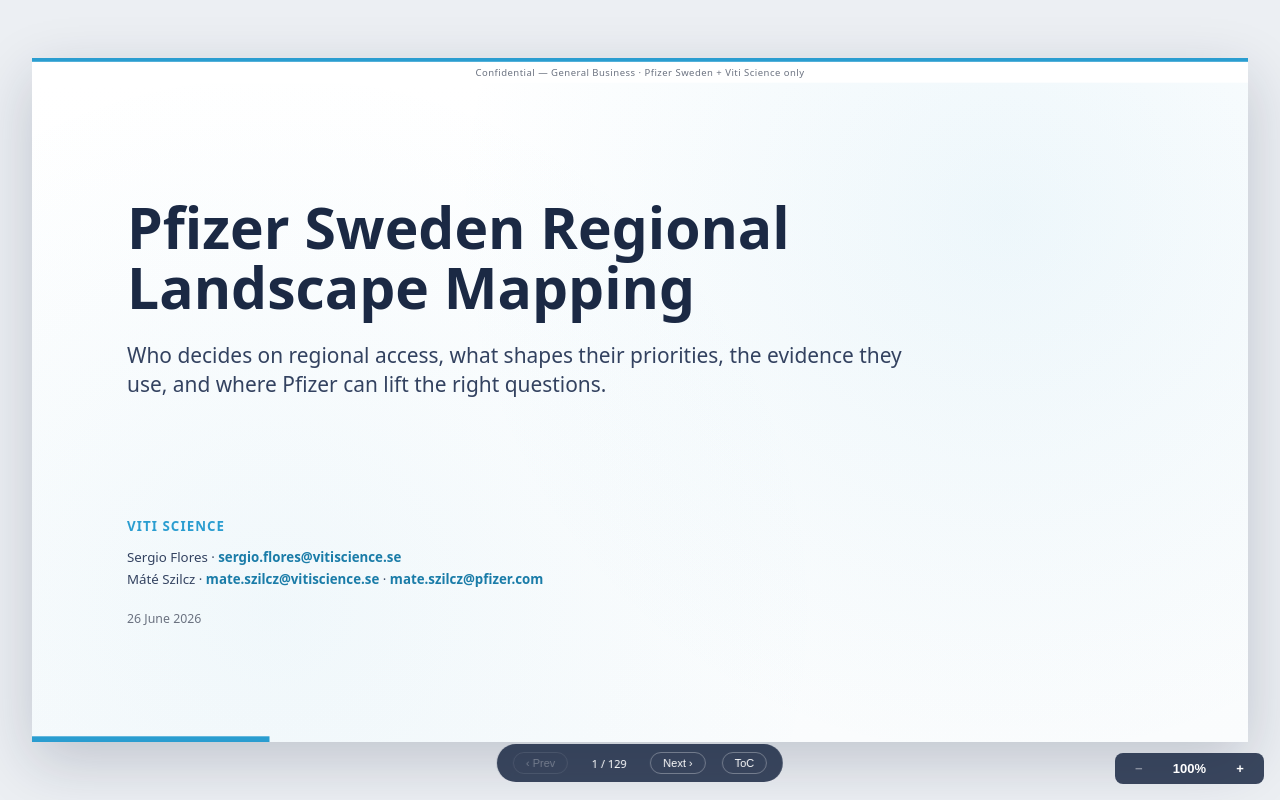
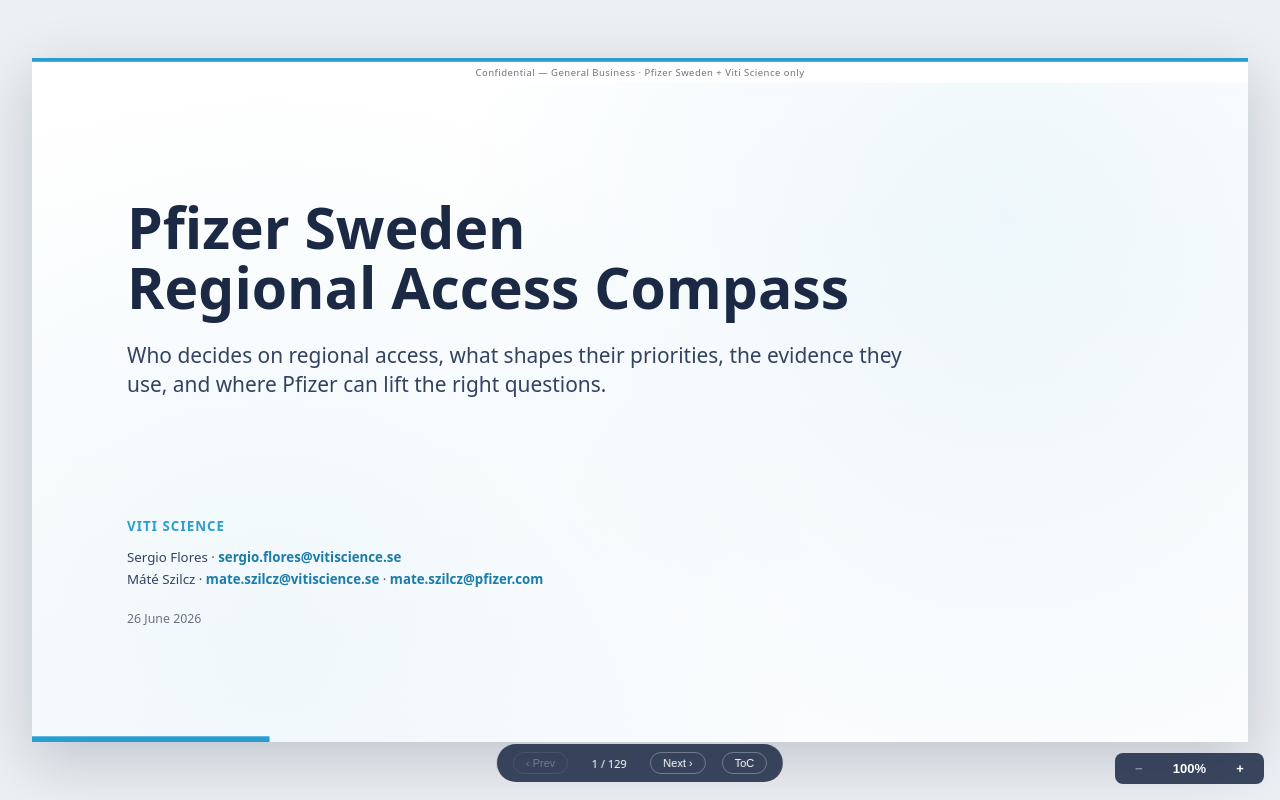
Before and after one commit to szilczmate/pfi-se-regional-mapping, a React (Vite) app in the folder sergio/react-deck-v1/: page / in a window 1280 px wide. Built offline with nearby package versions, Linux system fonts and the light colour scheme.

Commit message:
fix: changed the project name

```diff
--- a/sergio/react-deck-v1/src/slides/Slide01_Cover.tsx
+++ b/sergio/react-deck-v1/src/slides/Slide01_Cover.tsx
@@ -6,7 +6,7 @@
       <div className="topbar" />
       <div className="conf-strip">Confidential — General Business · Pfizer Sweden + Viti Science only</div>
       <div className="cover-bg">
-        <div className="cover-title">Pfizer Sweden Regional Landscape Mapping</div>
+        <div className="cover-title">Pfizer Sweden<br />Regional Access Compass</div>
         <div className="cover-sub">
           Who decides on regional access, what shapes their priorities,
           the evidence they use, and where Pfizer can lift the right questions.
```
Also changed, not shown: 1 other file (tests, documents, lock files or other folders).
